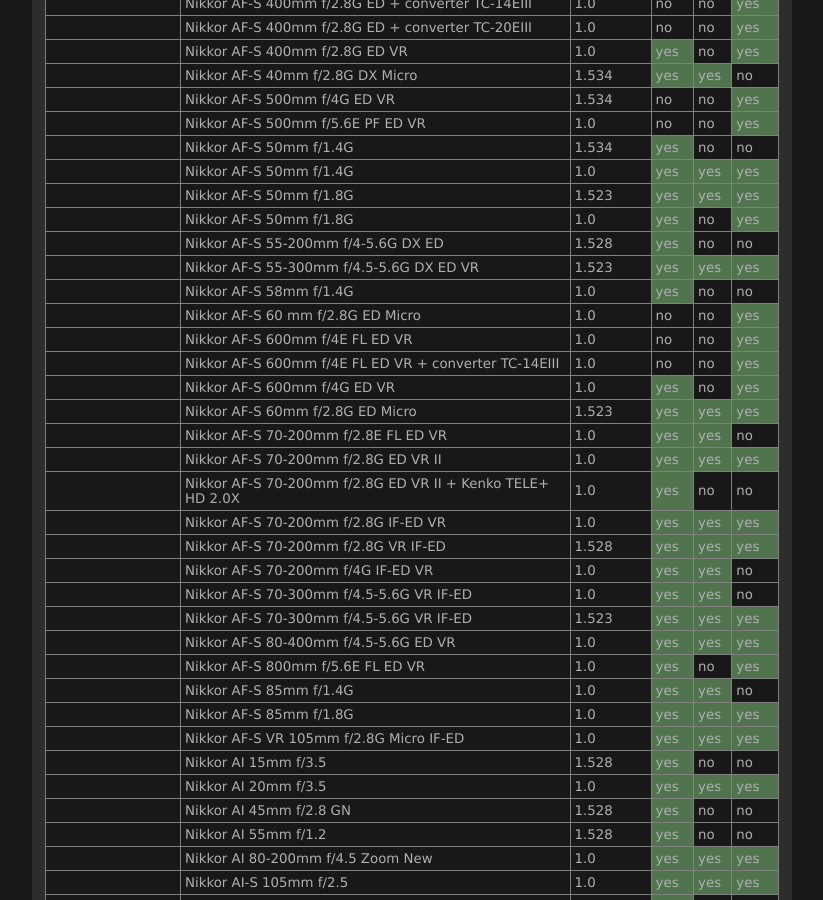
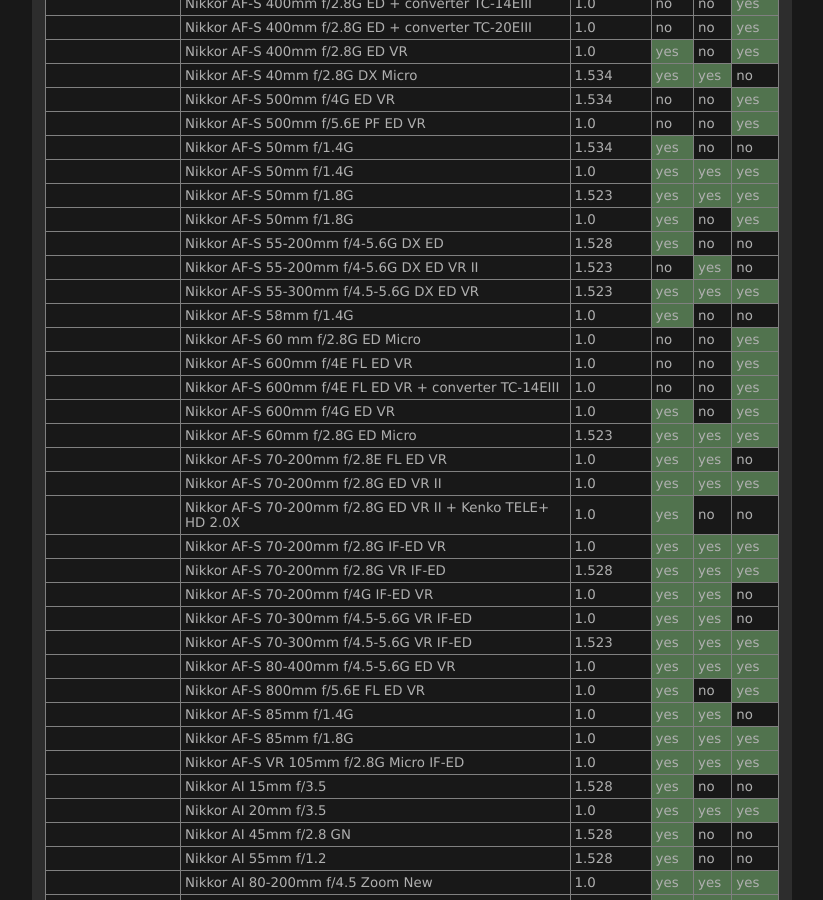
Before and after one commit to lensfun/lensfun.github.io, a Jekyll site: the page built from _posts/lenslist/2999-12-31-Lenslist-master.md, in a window 1280 px wide and 900 px high, scrolled down 15391 px. Shown: the whole window, without its empty margins (284-1107 px from the left). Built offline with Jekyll 4.4.1, drawn with Linux system fonts in a browser that asks for light colours.

Commit message:
Update master lens list from GitHub Actions

```diff
--- a/_posts/lenslist/2999-12-31-Lenslist-master.md
+++ b/_posts/lenslist/2999-12-31-Lenslist-master.md
@@ -637,6 +637,7 @@ This list was generated on 2025-11-20 from current Lensfun sources. Your Lensfun
 <tr class="lenslist-bg2"><td></td><td>Nikkor AF-S 50mm f/1.8G</td><td>1.523</td><td class="lenslist-highlight lenslist-check">yes</td><td class="lenslist-highlight lenslist-check">yes</td><td class="lenslist-highlight lenslist-check">yes</td></tr>
 <tr class="lenslist-bg2"><td></td><td>Nikkor AF-S 50mm f/1.8G</td><td>1.0</td><td class="lenslist-highlight lenslist-check">yes</td><td class="lenslist-check">no</td><td class="lenslist-highlight lenslist-check">yes</td></tr>
 <tr class="lenslist-bg2"><td></td><td>Nikkor AF-S 55-200mm f/4-5.6G DX ED</td><td>1.528</td><td class="lenslist-highlight lenslist-check">yes</td><td class="lenslist-check">no</td><td class="lenslist-check">no</td></tr>
+<tr class="lenslist-bg2"><td></td><td>Nikkor AF-S 55-200mm f/4-5.6G DX ED VR II</td><td>1.523</td><td class="lenslist-check">no</td><td class="lenslist-highlight lenslist-check">yes</td><td class="lenslist-check">no</td></tr>
 <tr class="lenslist-bg2"><td></td><td>Nikkor AF-S 55-300mm f/4.5-5.6G DX ED VR</td><td>1.523</td><td class="lenslist-highlight lenslist-check">yes</td><td class="lenslist-highlight lenslist-check">yes</td><td class="lenslist-highlight lenslist-check">yes</td></tr>
 <tr class="lenslist-bg2"><td></td><td>Nikkor AF-S 58mm f/1.4G</td><td>1.0</td><td class="lenslist-highlight lenslist-check">yes</td><td class="lenslist-check">no</td><td class="lenslist-check">no</td></tr>
 <tr class="lenslist-bg2"><td></td><td>Nikkor AF-S 60 mm f/2.8G ED Micro</td><td>1.0</td><td class="lenslist-check">no</td><td class="lenslist-check">no</td><td class="lenslist-highlight lenslist-check">yes</td></tr>
```
